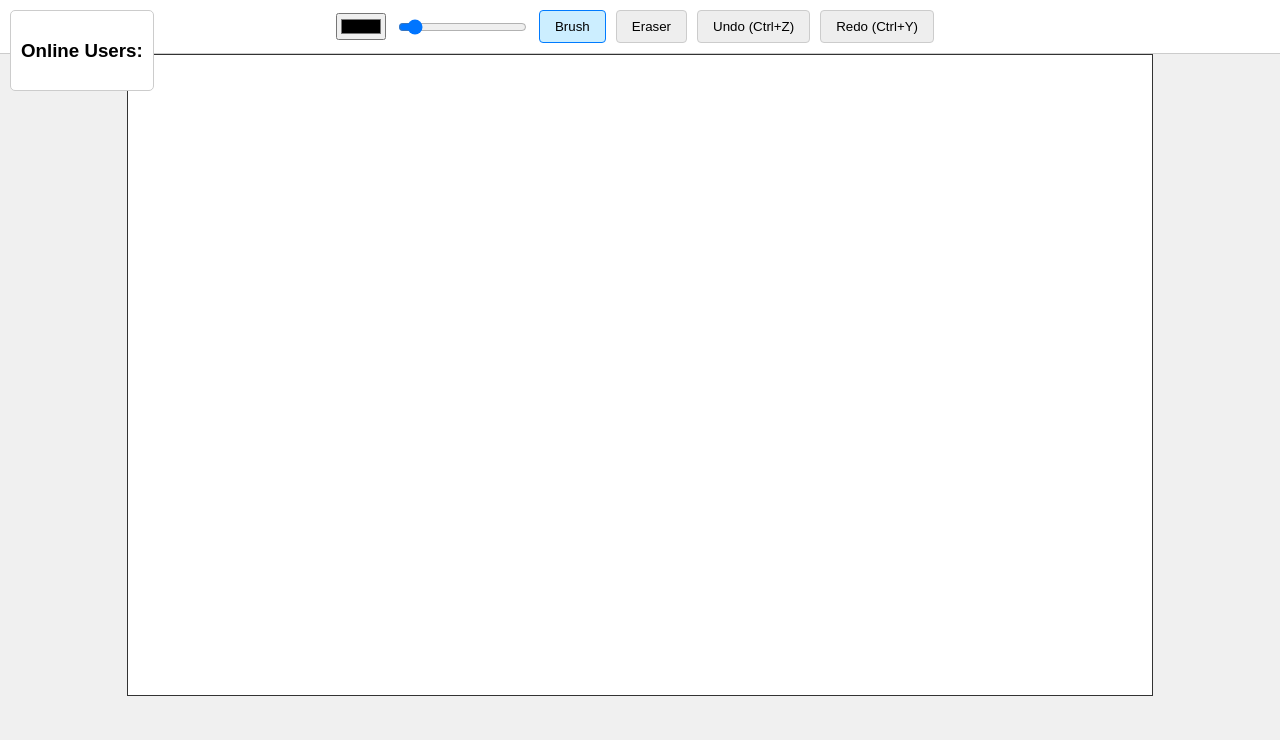
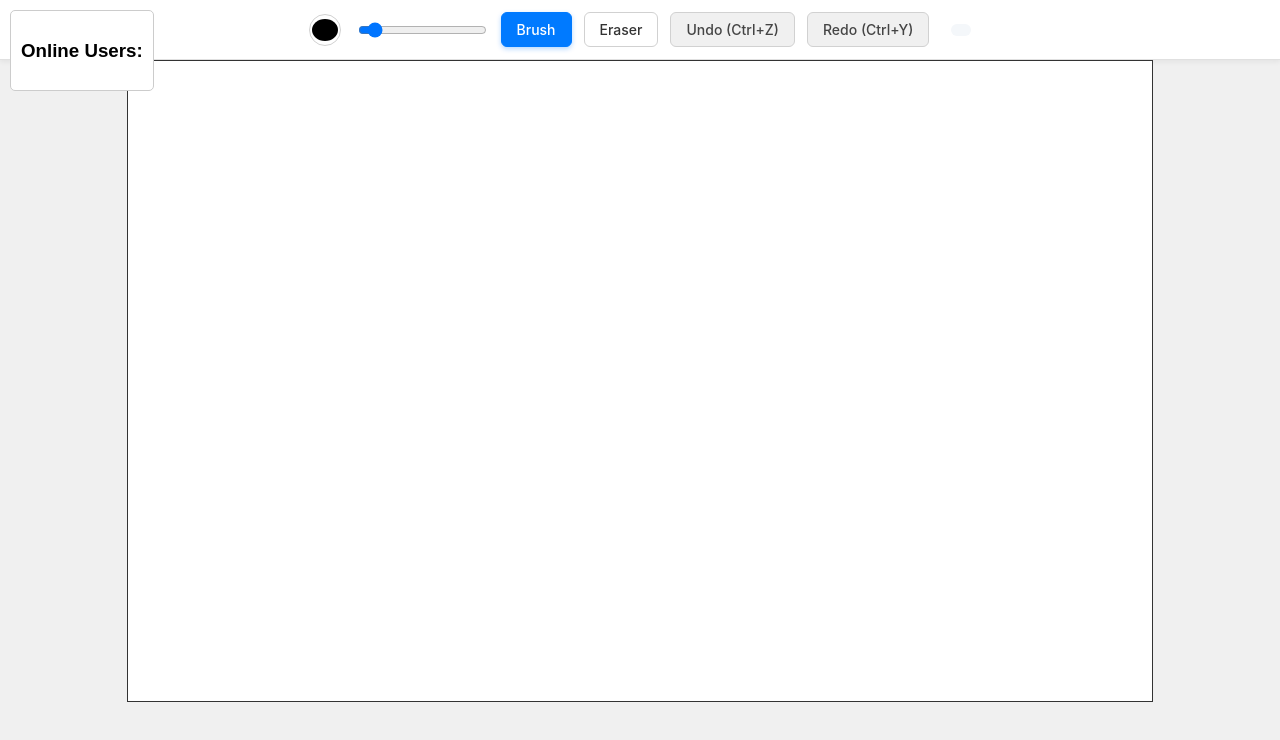
Before and after one commit to vamsiicode/collaborative-canvas-project, a website: page client/index.html in a window 1280 px wide. Drawn offline with nearby package versions, Linux system fonts and the light colour scheme; no server answers.

Commit message:
canvas Project By vamsi_49

```diff
--- a/client/style.css
+++ b/client/style.css
@@ -58,3 +58,108 @@ body {
     padding: 0;
     margin: 0;
 }
+
+/* --- 1. Toolbar Container --- */
+#toolbar {
+    display: flex;
+    flex-wrap: wrap; /* Allows buttons to wrap on smaller screens */
+    align-items: center;
+    justify-content: center;
+    gap: 12px; /* Space between items */
+    padding: 12px;
+    background-color: #ffffff;
+    border-bottom: 1px solid #e0e0e0;
+    box-shadow: 0 2px 5px rgba(0, 0, 0, 0.06);
+}
+
+/* --- 2. General Button Styling --- */
+#toolbar button {
+    padding: 8px 15px;
+    font-size: 14px;
+    font-weight: 500;
+    font-family: -apple-system, BlinkMacSystemFont, 'Segoe UI', Roboto, sans-serif;
+    border: 1px solid #d1d1d1;
+    border-radius: 6px;
+    background-color: #ffffff; /* Clean white */
+    color: #333;
+    cursor: pointer;
+    transition: all 0.15s ease; /* Smooth hover effect */
+}
+
+/* General hover state */
+#toolbar button:hover {
+    background-color: #f8f8f8;
+    border-color: #b0b0b0;
+}
+
+/* --- 3. Specific Button Colors & Styles --- */
+
+/* Active state for the BRUSH */
+#toolbar button#tool-brush.active {
+    background-color: #007aff; /* Blue */
+    border-color: #007aff;
+    color: #ffffff;
+    box-shadow: 0 2px 5px rgba(0, 123, 255, 0.3);
+}
+
+/* Active state for the ERASER */
+#toolbar button#tool-eraser.active {
+    background-color: #ff3b30; /* Red */
+    border-color: #ff3b30;
+    color: #ffffff;
+    box-shadow: 0 2px 5px rgba(255, 59, 48, 0.3);
+}
+
+/* Style for Undo/Redo buttons */
+#toolbar button#undo-btn,
+#toolbar button#redo-btn {
+    background-color: #f0f0f0; /* Neutral gray */
+    color: #444;
+}
+
+#toolbar button#undo-btn:hover,
+#toolbar button#redo-btn:hover {
+    background-color: #e5e5e5;
+}
+
+/* --- 4. Input Styling --- */
+
+/* Style for the Color Picker */
+#color-picker {
+    width: 32px;
+    height: 32px;
+    padding: 0;
+    border: 1px solid #d1d1d1;
+    border-radius: 50%; /* Make it a circle */
+    cursor: pointer;
+    overflow: hidden;
+    background-color: transparent;
+}
+/* Hides the default browser UI for the color picker */
+#color-picker::-webkit-color-swatch {
+    border: none;
+    border-radius: 50%;
+    padding: 2px;
+}
+#color-picker::-moz-color-swatch {
+    border: none;
+    border-radius: 50%;
+    padding: 2px;
+}
+
+/* Style for the Range Slider */
+#stroke-width {
+    cursor: pointer;
+    margin-left: 5px;
+}
+
+/* --- 5. User Info Span --- */
+#user-info {
+    font-size: 12px;
+    color: #555;
+    font-weight: 500;
+    margin-left: 10px;
+    padding: 6px 10px;
+    background-color: #f4f7fa;
+    border-radius: 6px;
+}
```
Also changed, not shown: server/server.js (+8 -1 lines).
